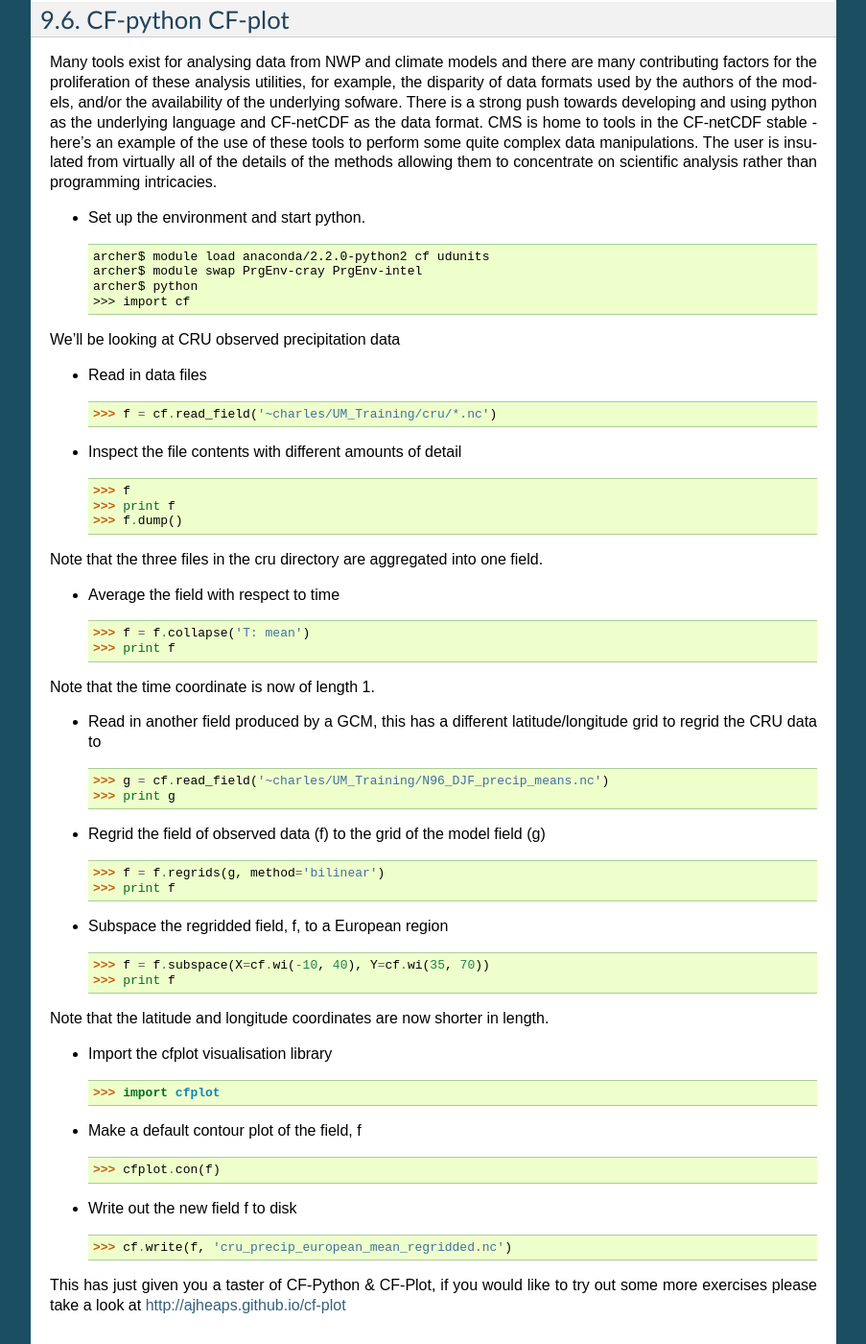
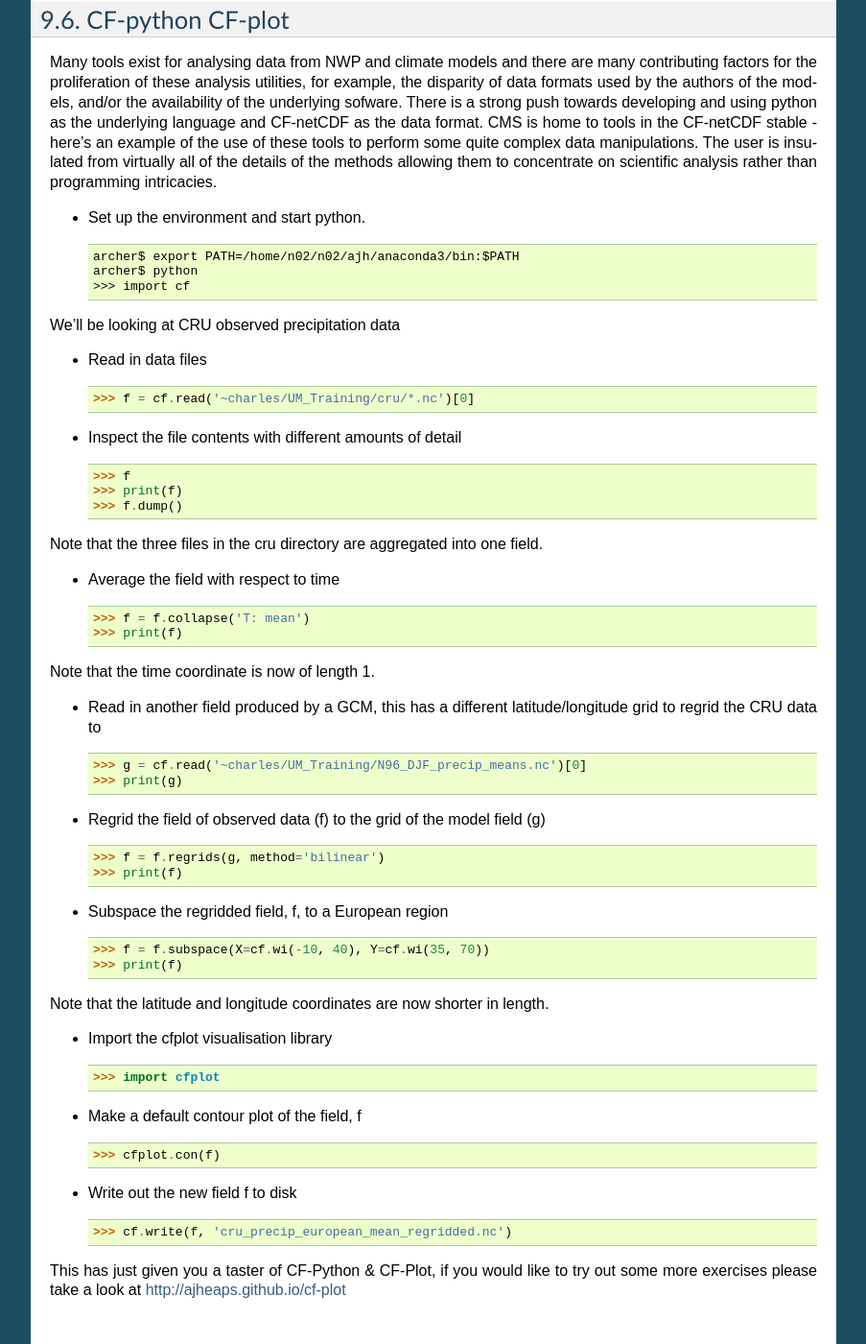
Before and after one commit to NCAS-CMS/um-training, a Sphinx documentation site: the page built from practicals/source/post-processing.rst, in a window 1280 px wide and 1400 px high, scrolled down 3093 px. Shown: the whole window at 96% size, without its empty margins (198-1101 px from the left). Built offline with Sphinx 7.4.7, drawn with Linux system fonts in a browser that asks for light colours.

Commit message:
Fix typos and update cf-python exercises for python3

```diff
--- a/practicals/source/fcm-tutorial.rst
+++ b/practicals/source/fcm-tutorial.rst
@@ -353,7 +353,7 @@ Version Control of Suites
 
 Just like the model code, your UM suites are also under version control in a subversion repository, usually *roses-u* which is on the MOSRS.  Once you have a working copy of your suite under ``~/roses`` you can use FCM commands in the same way as for your source code branches; i.e. commit changes, diff changes, etc.
 
-* Look in the roses-u repository via MOSRS Trac (https://code.metoffice.gov.uk/trac/roses-u) and find the suite you created in the previous section. (Hint: Go to *"Browse Source"* then drill down to find you suite. e.g. u-ag263 would be under a/g/2/6/3).  When was the suite last modified?
+* Look in the roses-u repository via MOSRS Trac (https://code.metoffice.gov.uk/trac/roses-u) and find the suite you created in the previous section. (Hint: Go to *"Browse Source"* then drill down to find your suite. e.g. u-ag263 would be under a/g/2/6/3).  When was the suite last modified?
 
 * Go to your suite working directory and type **fcm status** to see the changes you have made since you copied the suite.
 
--- a/practicals/source/further-exercises-2.rst
+++ b/practicals/source/further-exercises-2.rst
@@ -64,7 +64,7 @@ Navigate to *um -> namelist -> Model Input and Output -> NetCDF Output Options*
 
 Expand the *NetCDF Output Streams* section. A single stream - **nc0** - already exists; select it to display its content. As a useful comaprison, expand the *Model Output Streams* section and with the middle mouse button select **pp0**. Observe that the only significant differences between **pp0** and **nc0** are the values of ``file_id`` and ``filename_base``.  Data compression options for **nc0** are revealed if ``l_compress`` is set to true. NetCDF deflation is a computationally expensive process best handled asynchronously to computation and as yet not fully implemented through the UM IO Server scheme (but under active development.) For many low- to medium-resolution models and, depending precisely on output profiles, high-resolution models also, use of UM-NetCDF without IO servers still provides significant benefits over fields-file output since using it avoids the need for subsequent file format conversion.
 
-Right-click on **nc0** and select *Clone this section*. Edit the settings of the newly cloned section to make the new stream similar to **pp1**. It is sensible to change the name of the new stream from "1" to something more meaningful, nc1 for example (right click on "1", select *Rename a section*, and change ...nc(1) to ...nc (nc1)).
+Right-click on **nc0** and select *Clone this section*. Edit the settings of the newly cloned section appropriately to make the new stream similar to **pp1** (ie. edit ``filename_base`` and all the reinitialisation variables). It is sensible to change the name of the new stream from "1" to something more meaningful, nc1 for example (right click on "1", select *Rename a section*, and change ...nc(1) to ...nc (nc1)).
 
 **iii. Direct output to the nc streams**
 
--- a/practicals/source/post-processing.rst
+++ b/practicals/source/post-processing.rst
@@ -143,8 +143,8 @@ Many tools exist for analysing data from NWP and climate models and there are ma
 
 * Set up the environment and start python. ::
 
-   archer$ module load anaconda/2.2.0-python2 cf udunits
-   archer$ module swap PrgEnv-cray PrgEnv-intel
+
+   archer$ export PATH=/home/n02/n02/ajh/anaconda3/bin:$PATH
    archer$ python
    >>> import cf
 
@@ -152,12 +152,12 @@ We'll be looking at CRU observed precipitation data
 
 * Read in data files ::
 
-  >>> f = cf.read_field('~charles/UM_Training/cru/*.nc')
+  >>> f = cf.read('~charles/UM_Training/cru/*.nc')[0]
 
 * Inspect the file contents with different amounts of detail ::
 
   >>> f
-  >>> print f
+  >>> print(f)
   >>> f.dump()
 
 Note that the three files in the cru directory are aggregated into one
@@ -166,24 +166,24 @@ field.
 * Average the field with respect to time ::
 
   >>> f = f.collapse('T: mean')
-  >>> print f
+  >>> print(f)
 
 Note that the time coordinate is now of length 1.
 
 * Read in another field produced by a GCM, this has a different latitude/longitude grid to regrid the CRU data to ::
 
-  >>> g = cf.read_field('~charles/UM_Training/N96_DJF_precip_means.nc')
-  >>> print g
+  >>> g = cf.read('~charles/UM_Training/N96_DJF_precip_means.nc')[0]
+  >>> print(g)
 
 * Regrid the field of observed data (f) to the grid of the model field (g) ::
 
   >>> f = f.regrids(g, method='bilinear')
-  >>> print f
+  >>> print(f)
 
 * Subspace the regridded field, f, to a European region ::
 
   >>> f = f.subspace(X=cf.wi(-10, 40), Y=cf.wi(35, 70))
-  >>> print f
+  >>> print(f)
 
 Note that the latitude and longitude coordinates are now shorter in length.
 
--- a/practicals/source/rose-cylc-exercises.rst
+++ b/practicals/source/rose-cylc-exercises.rst
@@ -257,7 +257,7 @@ This creates a file ``rose-meta.conf`` in the ``meta/`` directory.  It just says
 
 Now go back to the Rose GUI and select *Metadata -> Refresh Metadata*. Once the metadata has reloaded, go to the *new_app -> env* panel.  The entry box for ``PLANET`` has changed into a drop down list.  Pluto is not allowed, presumably because the code cannot handle tiny planets.  Right click on the cog next to Planet and select ``info`` to see the description and allowed values.
 
-**vi. References**
+**viii. References**
 
 A fuller discussion of Rose metadata can be found at https://metomi.github.io/rose/doc/html/tutorial/rose/metadata.html.
 
--- a/practicals/source/solving-problems.rst
+++ b/practicals/source/solving-problems.rst
@@ -104,7 +104,7 @@ Hint: Try searching for "ERROR" - you will soon learn common phrases to help tra
 
 * At what timestep did the error occur?
 
-* Which PE Rank(s) signalled the Abort?  Make a note of which one(s)
+* Which PE Ranks signalled the Abort?  Make a note of which ones
 
 Change to the ``pe_output`` directory for the atmos_main task. This is under ``~/cylc-run/<suite-id>/work/<cycle>/atmos_main/pe_output`` and contains the output from each PE.
 
--- a/practicals/source/working-with-suites.rst
+++ b/practicals/source/working-with-suites.rst
@@ -89,7 +89,7 @@ Click on the triangle to the left of *suite conf* to expand that section.  Click
 
 .. note:: We generally use a **common notation** to help users navigate through the GUI and to help us help you with questions. Getting to "UM Science Settings" would be indicated like this: *um->namelist->UM Science Settings*.  This notation will be used throughout the rest of this document.
 
-The input namelists for the um are contained in the *um->namelist* section.  Let's take a look at the science namelist for Microphysics (Large Scale Precipiation), run_precip under "UM Science Settings".
+The input namelists for the um are contained in the *um->namelist* section.  Let's take a look at the science namelist for Microphysics (Large Scale Precipitation), run_precip under "UM Science Settings".
 
 For each UM namelist item there is a short description to help you understand what that variable is.  Click on the cog next to a namelist variable and select *Help* to view more detailed information.  The help information can give you some useful pointers but be aware that it has been written with Met Office setup in mind.
 
```
Also changed, not shown: 1 other file.
